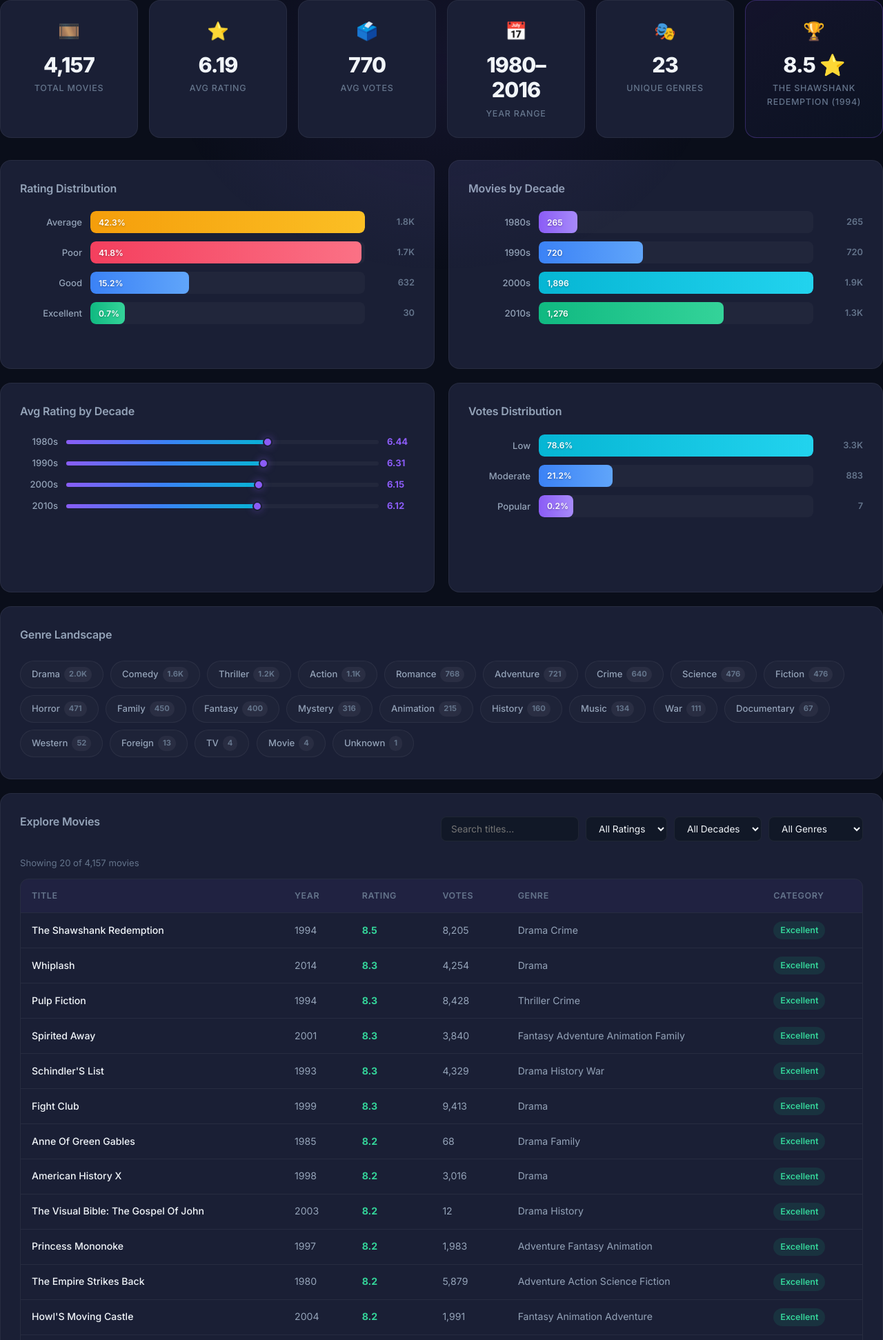
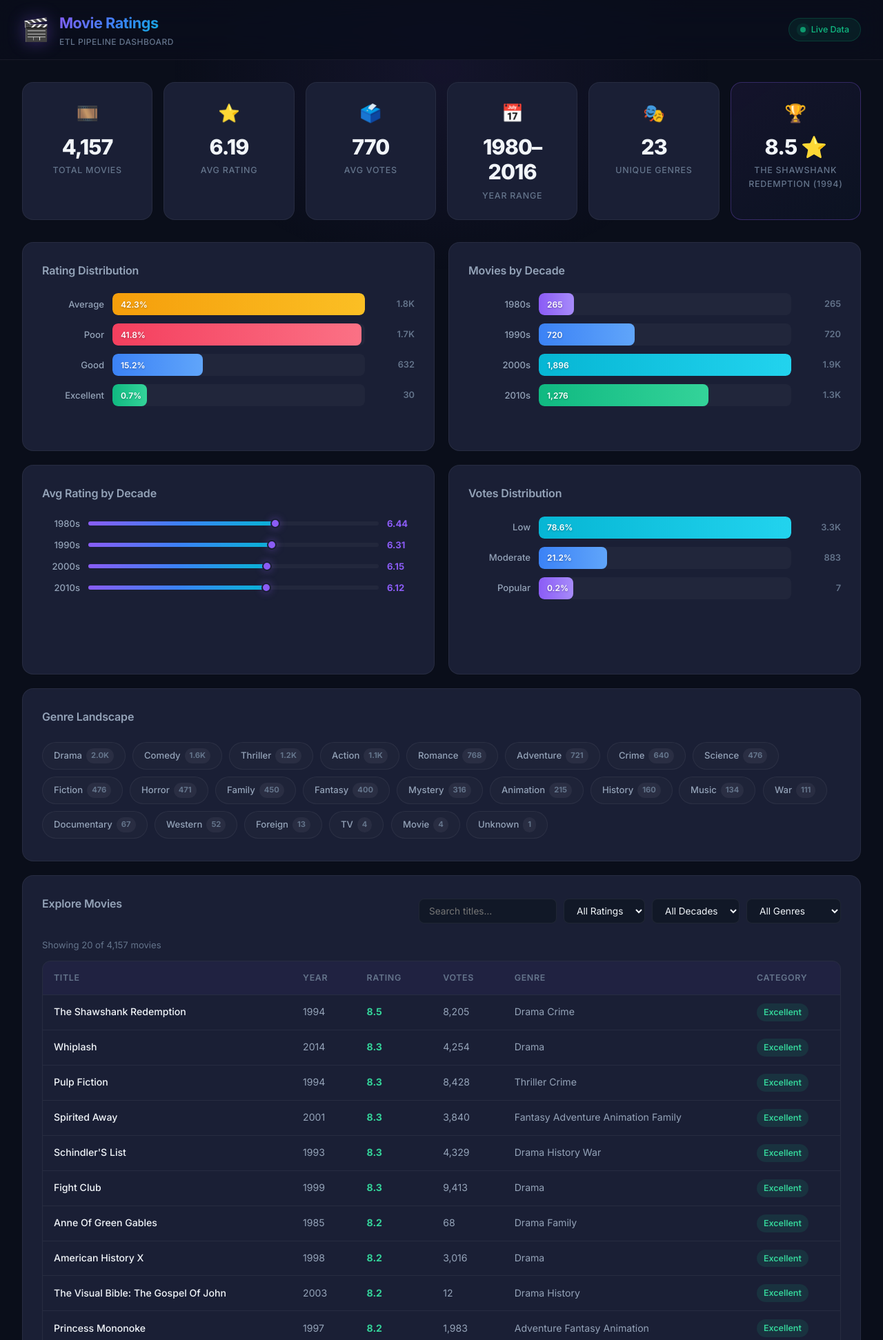
Before and after one commit to glider-vinnie/elt-pipelines, a Flask app: page / in a window 1280 px wide. Shown: the top 1943 px of the page at 69% size. Run offline with Flask 3, Linux system fonts and the light colour scheme; data comes from the database, SQL or seed files in the repository.

Commit message:
Add header section with logo and live data badge

```diff
--- a/templates/index.html
+++ b/templates/index.html
@@ -13,7 +13,23 @@
 <body>
 
     <!-- ── HEADER ───────────────────────────────────────────────── -->
+    <header class="header">
+        <div class="header-inner">
+            <div class="logo">
+                <span class="logo-icon">🎬</span>
+                <div>
+                    <h1>Movie Ratings</h1>
+                    <p class="subtitle">ETL Pipeline Dashboard</p>
+                </div>
+            </div>
+            <div class="header-badge">
+                <span class="pulse"></span>
+                <span>Live Data</span>
+            </div>
+        </div>
+    </header>
 
+    <main class="container">
 
         <!-- ── STATS CARDS ─────────────────────────────────────── -->
         <section class="stats-grid" id="stats-grid">
```
